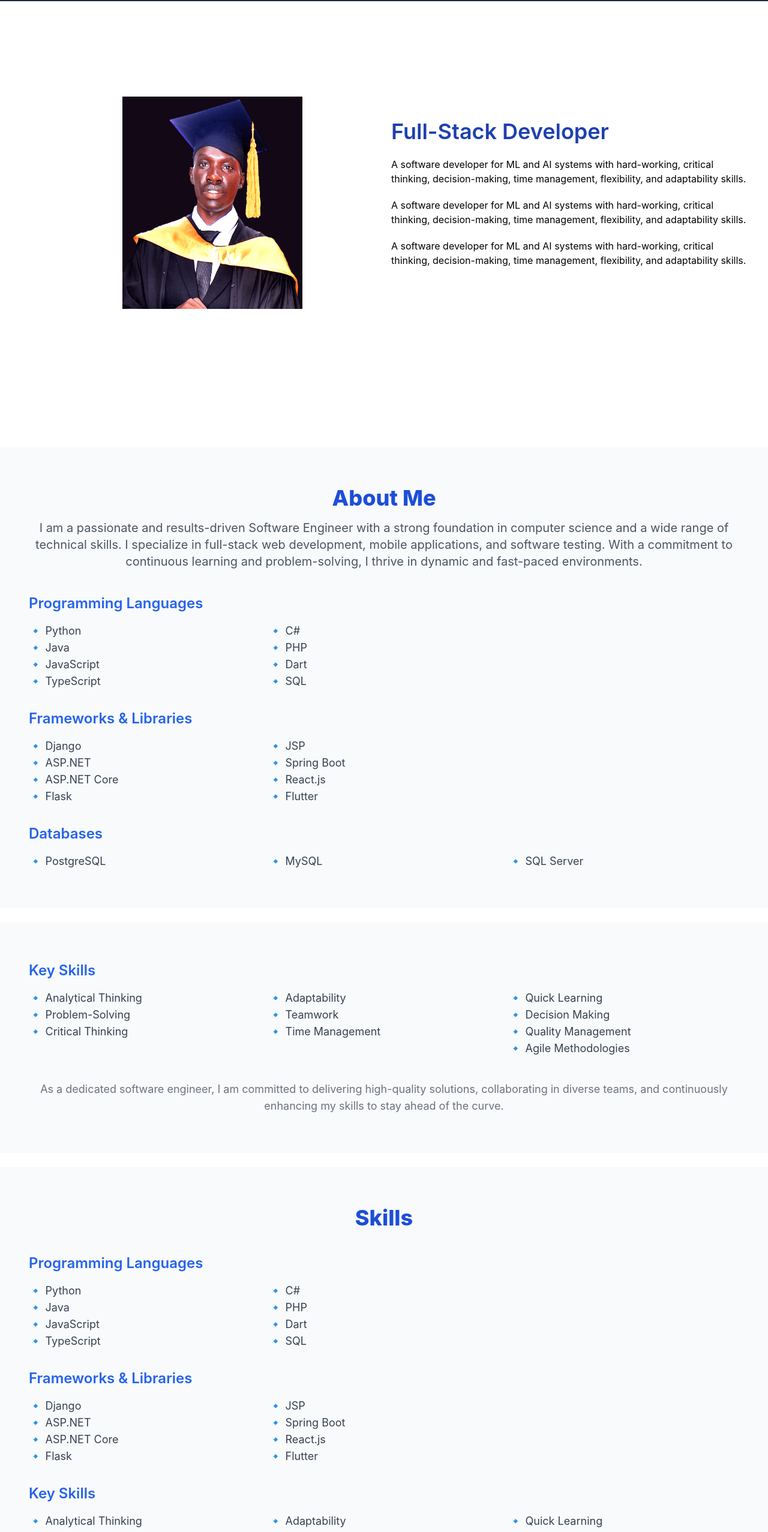
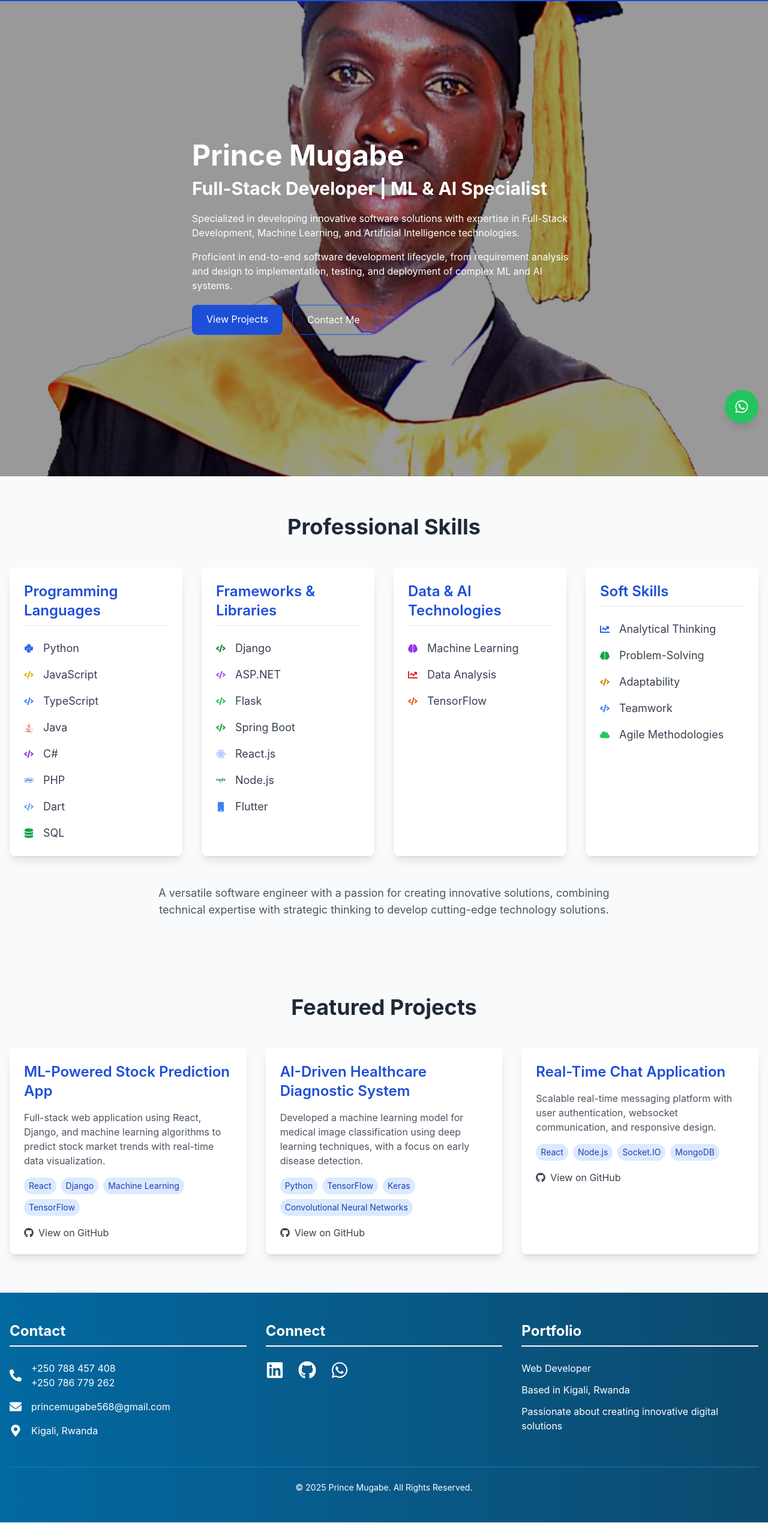
Before and after one commit to PrinceMUGABE/prince_mugabe_portfolio-, a React (Create React App) app: page / in a window 1280 px wide. Shown: the part 78-2632 px from the top of the page at 60% size. Built offline with nearby package versions, Linux system fonts and the light colour scheme.

Commit message:
added a contact option for communication

```diff
--- a/package.json
+++ b/package.json
@@ -9,6 +9,7 @@
     "aos": "^2.3.4",
     "react": "^18.3.1",
     "react-dom": "^18.3.1",
+    "react-icons": "^5.4.0",
     "react-router-dom": "^6.28.0",
     "react-scripts": "5.0.1",
     "web-vitals": "^2.1.4"
--- a/src/components/Main_Layout.jsx
+++ b/src/components/Main_Layout.jsx
@@ -9,26 +9,31 @@ import About from "./about/About.jsx";
 import Contact from "./contact/Contact.jsx";
 import Projects from "./project/Projects.jsx"
 import Skills from "./skill/Skills.jsx"
+import WhatsAppButton from "./WhatsAppButton.jsx";
+
 
 
 const MainLayout = () => {
+  const whatsappNumber = "+250788457408";
+
+
   return (
     <>
       <Navbar />
-      <Hero />
-        <br />
-      <About />
-      <br />
-      <Skills />
-      <br />
-      <Services />
-      <br />
-      <Projects />
-      <br />
-      <Contact />
       <br />
       <br />
+      <br />
+
+
+      <Hero />
+
+      <Skills />
+      {/* <Services /> */}
+      <Projects />
       <Footer />
+
+       {/* WhatsApp Button */}
+       <WhatsAppButton phoneNumber={whatsappNumber} />
     </>
   );
 };
--- /dev/null
+++ b/src/components/WhatsAppButton.jsx
@@ -0,0 +1,18 @@
+import React from "react";
+import { FaWhatsapp } from "react-icons/fa";
+
+const WhatsAppButton = ({ phoneNumber }) => {
+  return (
+    <a
+      href={`https://wa.me/${phoneNumber}`}
+      target="_blank"
+      rel="noopener noreferrer"
+      className="fixed bottom-4 right-4 bg-green-500 text-white p-4 rounded-full shadow-lg hover:bg-green-600 transition"
+      aria-label="Chat with us on WhatsApp"
+    >
+      <FaWhatsapp size={24} />
+    </a>
+  );
+};
+
+export default WhatsAppButton;
--- a/src/components/footer/Footer.jsx
+++ b/src/components/footer/Footer.jsx
@@ -1,9 +1,89 @@
-import React from 'react';
+import React from "react";
+import { FaFacebook, FaLinkedin, FaGithub, FaWhatsapp, FaPhoneAlt, FaEnvelope, FaMapMarkerAlt } from "react-icons/fa";
 
 const Footer = () => {
+  const currentYear = new Date().getFullYear();
+
   return (
-    <footer className="bg-gray-800 text-white text-center py-4">
-      <p>© 2024 Mugabe. All Rights Reserved.</p>
+    <footer className="bg-gradient-to-r from-sky-700 to-sky-900 text-white">
+      <div className="container mx-auto px-4 py-12">
+        <div className="grid md:grid-cols-3 gap-8">
+          {/* Contact Information */}
+          <div>
+            <h3 className="text-2xl font-bold mb-6 border-b-2 border-white pb-2">Contact</h3>
+            <div className="space-y-4">
+              <div className="flex items-center space-x-4">
+                <FaPhoneAlt className="text-xl" />
+                <div>
+                  <p>+250 788 457 408</p>
+                  <p>+250 786 779 262</p>
+                </div>
+              </div>
+              <div className="flex items-center space-x-4">
+                <FaEnvelope className="text-xl" />
+                <a
+                  href="mailto:princemugabe568@gmail.com"
+                  className="hover:text-sky-200 transition-colors"
+                >
+                  princemugabe568@gmail.com
+                </a>
+              </div>
+              <div className="flex items-center space-x-4">
+                <FaMapMarkerAlt className="text-xl" />
+                <p>Kigali, Rwanda</p>
+              </div>
+            </div>
+          </div>
+
+          {/* Social Media Links */}
+          <div>
+            <h3 className="text-2xl font-bold mb-6 border-b-2 border-white pb-2">Connect</h3>
+            <div className="flex space-x-6">
+              <a
+                href="https://www.linkedin.com/in/your-linkedin"
+                target="_blank"
+                rel="noopener noreferrer"
+                className="hover:text-sky-200 transition-colors"
+              >
+                <FaLinkedin className="text-3xl" />
+              </a>
+              <a
+                href="https://github.com/your-github"
+                target="_blank"
+                rel="noopener noreferrer"
+                className="hover:text-sky-200 transition-colors"
+              >
+                <FaGithub className="text-3xl" />
+              </a>
+              <a
+                href="https://wa.me/250788457408"
+                target="_blank"
+                rel="noopener noreferrer"
+                className="hover:text-sky-200 transition-colors"
+              >
+                <FaWhatsapp className="text-3xl" />
+              </a>
+            </div>
+          </div>
+
+          {/* Quick Links or About */}
+          <div>
+            <h3 className="text-2xl font-bold mb-6 border-b-2 border-white pb-2">Portfolio</h3>
+            <div className="space-y-3">
+              <p>Web Developer</p>
+              <p>Based in Kigali, Rwanda</p>
+              <p>Passionate about creating innovative digital solutions</p>
+            </div>
+          </div>
+        </div>
+
+        {/* Copyright */}
+        <div className="mt-12 pt-6 border-t border-sky-600 text-center">
+          <p className="text-sm">
+            © {currentYear} Prince Mugabe. All Rights Reserved.
+          </p>
+        </div>
+      </div>
     </footer>
   );
 };
--- a/src/components/hero/Hero.jsx
+++ b/src/components/hero/Hero.jsx
@@ -1,52 +1,85 @@
 import React from "react";
-import hero from "../../assets/pictures/prince1.PNG";
+import hero from "../../assets/pictures/prince2.PNG";
 
 const Hero = () => {
   return (
     <div
-      className="dark:bg-gray-950 dark:text-white duration-300 min-h-screen flex items-center justify-center"
-      id="home"
+      className="hero-section"
+      style={{
+        backgroundImage: `url(${hero})`,
+        backgroundSize: "cover",
+        backgroundPosition: "center",
+        height: "100vh", // Make the section take full height of the viewport
+        position: "relative", // To position content above the image
+      }}
     >
-      <div className="container w-full max-w-screen-xl flex flex-col sm:flex-row items-center justify-between px-4 sm:px-8">
-        {/* Image section */}
-        <div
-          data-aos="zoom-in"
-          className="relative sm:order-1 flex-1 sm:ml-6 order-1"
-        >
-          <img
-            src={hero}
-            alt="Hero"
-            className="mt-8 w-full max-w-[250px] sm:max-w-[400px] md:max-w-[450px] xl:max-w-[300px] max-h-[400px] mx-auto"
-          />
+      {/* Background Image Overlay */}
+      <div
+        className="background-overlay"
+        style={{
+          position: "absolute",
+          top: "12",
+          left: "0",
+          width: "100%",
+          height: "100%",
+          backgroundColor: "rgba(0, 0, 0, 0.4)", // Black overlay with opacity
+        }}
+      ></div>
+
+      {/* Text Section */}
+      <div
+        className="text-section"
+        style={{
+          position: "absolute",
+          top: "50%",
+          left: "50%",
+          transform: "translate(-50%, -50%)",
+          color: "#fff", // White text
+          textAlign: "center",
+          zIndex: "2", // Make sure text is on top
+        }}
+      >
+
+        {/* Text section */}
+        <div className="space-y-5 text-center sm:text-left flex-1">
+          <h1
+            data-aos="fade-up"
+            className="text-4xl sm:text-5xl font-bold text-white dark:text-white"
+            style={{ lineHeight: 1.2 }}
+          >
+            Prince Mugabe
+            <span className="block text-2xl sm:text-3xl text-white mt-2">
+              Full-Stack Developer | ML & AI Specialist
+            </span>
+          </h1>
+
+          <div className="space-y-4 text-white dark:text-gray-300">
+            <p data-aos="fade-up" data-aos-delay="300">
+              Specialized in developing innovative software solutions with expertise in Full-Stack Development, Machine Learning, and Artificial Intelligence technologies.
+            </p>
+
+            <p data-aos="fade-up" data-aos-delay="400">
+              Proficient in end-to-end software development lifecycle, from requirement analysis and design to implementation, testing, and deployment of complex ML and AI systems.
+            </p>
+          </div>
+
+          <div className="flex space-x-4 justify-center sm:justify-start mt-6">
+            <a
+              href="#projects"
+              className="bg-blue-700 text-white px-6 py-3 rounded-lg hover:bg-blue-800 transition-colors"
+            >
+              View Projects
+            </a>
+            <a
+              href="#footer"
+              className="border border-blue-700 text-white px-6 py-3 rounded-lg hover:bg-blue-50 transition-colors"
+            >
+              Contact Me
+            </a>
+          </div>
         </div>
 
-        {/* Text section */}
-        <div className="space-y-5 text-center sm:text-left sm:order-2 flex-1">
-          <h1
-            data-aos="fade-up"
-            className="text-4xl sm:text-4xl font-semibold"
-            style={{ lineHeight: 1.2 }}
-          >
-            <span className="text-blue-800">Full-Stack Developer</span>
-          </h1>
-          <p data-aos="fade-up" data-aos-delay="300">
-            A software developer for ML and AI systems with hard-working,
-            critical thinking, decision-making, time management, flexibility,
-            and adaptability skills.
-          </p>
 
-          <p data-aos="fade-up" data-aos-delay="300">
-            A software developer for ML and AI systems with hard-working,
-            critical thinking, decision-making, time management, flexibility,
-            and adaptability skills.
-          </p>
-
-          <p data-aos="fade-up" data-aos-delay="300">
-            A software developer for ML and AI systems with hard-working,
-            critical thinking, decision-making, time management, flexibility,
-            and adaptability skills.
-          </p>
-        </div>
       </div>
     </div>
   );
--- a/src/components/navbar/Header.jsx
+++ b/src/components/navbar/Header.jsx
@@ -4,7 +4,7 @@ const Header = () => {
   const [isOpen, setIsOpen] = useState(false);
 
   return (
-    <header className="fixed top-0 left-0 w-full flex justify-between items-center p-4 bg-gray-800 text-white z-50">
+    <header className="fixed top-0 left-0 w-full flex justify-between items-center p-4 bg-blue-700 to-sky-900 text-white z-50 mb-32">
       {/* Logo Section */}
       <div className="logo">
         <h1 className="text-xl font-bold">MUGABE</h1>
@@ -36,7 +36,7 @@ const Header = () => {
 
       {/* Mobile Menu */}
       <div
-        className={`fixed top-0 left-0 w-full h-screen bg-gray-900 bg-opacity-95 flex flex-col justify-center items-center transition-transform duration-300 ${
+        className={`fixed top-0 left-0 w-full h-screen bg-blue-700 to-sky-900 bg-opacity-95 flex flex-col justify-center items-center transition-transform duration-300 ${
           isOpen ? "translate-x-0" : "-translate-x-full"
         } z-40`}
       >
--- a/src/components/project/Projects.jsx
+++ b/src/components/project/Projects.jsx
@@ -1,22 +1,77 @@
 import React from "react";
+import { FaGithub, FaLink } from "react-icons/fa";
+
+const projectsData = [
+  {
+    title: "ML-Powered Stock Prediction App",
+    description: "Full-stack web application using React, Django, and machine learning algorithms to predict stock market trends with real-time data visualization.",
+    githubLink: "https://github.com/PrinceMUGABE/StockPredictionML",
+    technologies: ["React", "Django", "Machine Learning", "TensorFlow"]
+  },
+  {
+    title: "AI-Driven Healthcare Diagnostic System",
+    description: "Developed a machine learning model for medical image classification using deep learning techniques, with a focus on early disease detection.",
+    githubLink: "https://github.com/PrinceMUGABE/MedicalImageClassification",
+    technologies: ["Python", "TensorFlow", "Keras", "Convolutional Neural Networks"]
+  },
+  {
+    title: "Real-Time Chat Application",
+    description: "Scalable real-time messaging platform with user authentication, websocket communication, and responsive design.",
+    githubLink: "https://github.com/PrinceMUGABE/RealTimeChatApp",
+    technologies: ["React", "Node.js", "Socket.IO", "MongoDB"]
+  }
+];
 
 const Projects = () => {
   return (
-    <section id="projects">
-      <h2>My Projects</h2>
-      <div className="project">
-        <h3>Project 1 - Web Development</h3>
-        <p>
-          A full-stack web application built using React and Node.js. It features user authentication and a CRUD interface.
-        </p>
+    <section
+      id="projects"
+      className="py-16 bg-gray-50 dark:bg-gray-900"
+    >
+      <div className="container mx-auto px-4">
+        <h2 className="text-4xl font-bold text-center mb-12 text-gray-800 dark:text-white">
+          Featured Projects
+        </h2>
+
+        <div className="grid md:grid-cols-3 gap-8">
+          {projectsData.map((project, index) => (
+            <div
+              key={index}
+              className="bg-white dark:bg-gray-800 rounded-lg shadow-lg p-6 transform transition-all duration-300 hover:scale-105"
+            >
+              <h3 className="text-2xl font-semibold mb-4 text-blue-700 dark:text-blue-400">
+                {project.title}
+              </h3>
+
+              <p className="text-gray-600 dark:text-gray-300 mb-4">
+                {project.description}
+              </p>
+
+              <div className="mb-4 flex flex-wrap gap-2">
+                {project.technologies.map((tech, techIndex) => (
+                  <span
+                    key={techIndex}
+                    className="bg-blue-100 dark:bg-blue-900 text-blue-800 dark:text-blue-200 px-2 py-1 rounded-full text-sm"
+                  >
+                    {tech}
+                  </span>
+                ))}
+              </div>
+
+              <div className="flex justify-between items-center">
+                <a
+                  href={project.githubLink}
+                  target="_blank"
+                  rel="noopener noreferrer"
+                  className="text-gray-700 dark:text-white hover:text-blue-700 flex items-center"
+                >
+                  <FaGithub className="mr-2" /> View on GitHub
+                </a>
+              </div>
+            </div>
+          ))}
+        </div>
       </div>
-      <div className="project">
-        <h3>Project 2 - Mobile Application</h3>
-        <p>
-          A mobile application built with Flutter, offering real-time notifications and chat functionality.
-        </p>
-      </div>
-      {/* Add more projects as needed */}
     </section>
   );
 };
--- a/src/components/skill/Skills.jsx
+++ b/src/components/skill/Skills.jsx
@@ -1,42 +1,102 @@
 import React from "react";
+import {
+  FaCode,
+  FaPython,
+  FaJava,
+  FaReact,
+  FaNode,
+  FaDatabase,
+  FaCloud,
+  FaChartLine,
+  FaBrain,
+  FaPhp,
+  FaMobile
+} from "react-icons/fa";
+
+const skillCategories = [
+  {
+    title: "Programming Languages",
+    skills: [
+      { name: "Python", icon: <FaPython className="text-blue-600" /> },
+      { name: "JavaScript", icon: <FaCode className="text-yellow-500" /> },
+      { name: "TypeScript", icon: <FaCode className="text-blue-500" /> },
+      { name: "Java", icon: <FaJava className="text-red-600" /> },
+      { name: "C#", icon: <FaCode className="text-purple-600" /> },
+      { name: "PHP", icon: <FaPhp className="text-blue-700" /> },
+      { name: "Dart", icon: <FaCode className="text-blue-400" /> },
+      { name: "SQL", icon: <FaDatabase className="text-green-600" /> }
+    ]
+  },
+  {
+    title: "Frameworks & Libraries",
+    skills: [
+      { name: "Django", icon: <FaCode className="text-green-700" /> },
+      { name: "ASP.NET", icon: <FaCode className="text-purple-500" /> },
+      { name: "Flask", icon: <FaCode className="text-green-500" /> },
+      { name: "Spring Boot", icon: <FaCode className="text-green-600" /> },
+      { name: "React.js", icon: <FaReact className="text-blue-400" /> },
+      { name: "Node.js", icon: <FaNode className="text-green-600" /> },
+      { name: "Flutter", icon: <FaMobile className="text-blue-500" /> }
+    ]
+  },
+  {
+    title: "Data & AI Technologies",
+    skills: [
+      { name: "Machine Learning", icon: <FaBrain className="text-purple-600" /> },
+      { name: "Data Analysis", icon: <FaChartLine className="text-red-600" /> },
+      { name: "TensorFlow", icon: <FaCode className="text-orange-600" /> }
+    ]
+  },
+  {
+    title: "Soft Skills",
+    skills: [
+      { name: "Analytical Thinking", icon: <FaChartLine className="text-blue-600" /> },
+      { name: "Problem-Solving", icon: <FaBrain className="text-green-600" /> },
+      { name: "Adaptability", icon: <FaCode className="text-yellow-600" /> },
+      { name: "Teamwork", icon: <FaCode className="text-blue-500" /> },
+      { name: "Agile Methodologies", icon: <FaCloud className="text-green-500" /> }
+    ]
+  }
+];
 
 const Skills = () => {
   return (
-    <section id="about" className="py-16 bg-gray-50 dark:bg-gray-800 dark:text-white">
-      <div className="max-w-7xl mx-auto px-6 sm:px-12">
+    <section
+      id="skills"
+      className="py-16 bg-gray-50 dark:bg-gray-900"
+    >
+      <div className="container mx-auto px-4">
+        <h2 className="text-4xl font-bold text-center mb-12 text-gray-800 dark:text-white">
+          Professional Skills
+        </h2>
 
-
-        <div className="space-y-8">
-
-
-          {/* Key Skills Section */}
-          <div>
-            <h3 className="text-2xl font-semibold text-blue-600">Key Skills</h3>
-            <div className="mt-4 grid grid-cols-1 sm:grid-cols-3 gap-4 text-lg text-gray-700 dark:text-gray-300">
-              <ul>
-                <li>🔹 Analytical Thinking</li>
-                <li>🔹 Problem-Solving</li>
-                <li>🔹 Critical Thinking</li>
-              </ul>
-              <ul>
-                <li>🔹 Adaptability</li>
-                <li>🔹 Teamwork</li>
-                <li>🔹 Time Management</li>
-              </ul>
-              <ul>
-                <li>🔹 Quick Learning</li>
-                <li>🔹 Decision Making</li>
-                <li>🔹 Quality Management</li>
-                <li>🔹 Agile Methodologies</li>
-              </ul>
+        <div className="grid md:grid-cols-2 lg:grid-cols-4 gap-8">
+          {skillCategories.map((category, index) => (
+            <div
+              key={index}
+              className="bg-white dark:bg-gray-800 rounded-lg shadow-lg p-6 transform transition-all duration-300 hover:scale-105"
+            >
+              <h3 className="text-2xl font-semibold mb-6 text-blue-700 dark:text-blue-400 border-b pb-2">
+                {category.title}
+              </h3>
+              <div className="space-y-4">
+                {category.skills.map((skill, skillIndex) => (
+                  <div
+                    key={skillIndex}
+                    className="flex items-center space-x-4 text-gray-700 dark:text-gray-300"
+                  >
+                    {skill.icon}
+                    <span className="text-lg">{skill.name}</span>
+                  </div>
+                ))}
+              </div>
             </div>
-          </div>
+          ))}
         </div>
 
-        {/* Footer Section */}
-        <div className="mt-10 text-center">
-          <p className="text-lg text-gray-500 dark:text-gray-400">
-            As a dedicated software engineer, I am committed to delivering high-quality solutions, collaborating in diverse teams, and continuously enhancing my skills to stay ahead of the curve.
+        <div className="mt-12 text-center max-w-3xl mx-auto">
+          <p className="text-lg text-gray-600 dark:text-gray-300">
+            A versatile software engineer with a passion for creating innovative solutions, combining technical expertise with strategic thinking to develop cutting-edge technology solutions.
           </p>
         </div>
       </div>
@@ -44,6 +104,4 @@ const Skills = () => {
   );
 };
 
-
-
 export default Skills;
```
Also changed, not shown: 1 other file (tests, documents, lock files or other folders).
